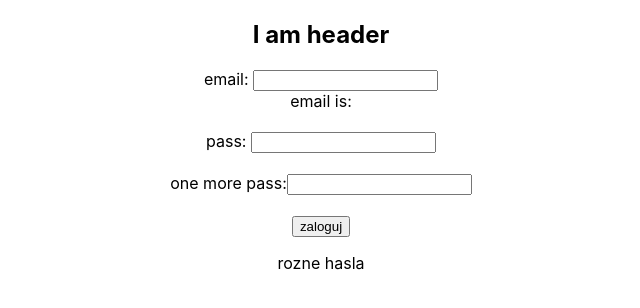
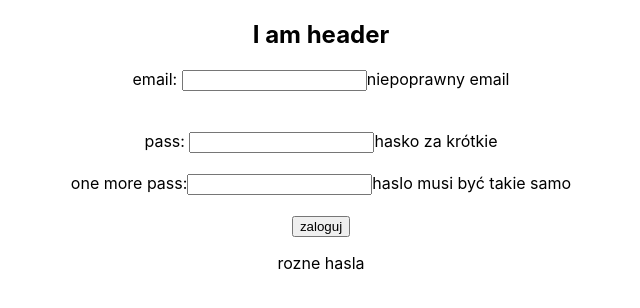
Before and after one commit to StanislawMalanowicz/Redux-form, a React (Create React App) app: page / in a window 1280 px wide. Shown: the top 308 px of the page, without its empty margins (319-959 px from the left). Built offline with nearby package versions, Linux system fonts and the light colour scheme.

Commit message:
simple valiidation

```diff
--- a/src/app/form/components/SubmitForm.js
+++ b/src/app/form/components/SubmitForm.js
@@ -27,14 +27,21 @@ const SubmitForm = (props) => {
         e.preventDefault()
         console.log('submit and validation')
     }
+    const emailRegex = /@/gm;
 
+    const emailAlert = () => emailRegex.test(props.personalInfo.email) ? null : <span>niepoprawny email</span>;
+
+
+    const passAlert = () => props.personalInfo.pass.length >= 6 ? null: <span>hasko za krótkie</span>
+    //  <span>za krótkie hasło</span>
+    const secondPassAlert = () => props.personalInfo.isPassCorrect ? null : <span>haslo musi być takie samo</span>;
     return (
         <form onSubmit={handleSubmit}  >
-            email: <input type="email" ref={emailRef} onChange={handleEmailVal} /><br/>
-            <span>email is: <strong>{props.personalInfo.email}</strong></span>
+            email: <input type="email" ref={emailRef} onChange={handleEmailVal} />{emailAlert()}<br/>
+            {/* <span>email is: <strong>{props.personalInfo.email}</strong></span> */}
             <br/><br/>
-            pass: <input onChange={handleChange} ref={firstPassRef} type="password"/><br/><br/>
-            one more pass:<input onChange={handleSecondPass} ref={secondPassRef} type="password" /><br/><br/>
+            pass: <input onChange={handleChange} ref={firstPassRef} type="password"/>{passAlert()}<br/><br/>
+            one more pass:<input onChange={handleSecondPass} ref={secondPassRef} type="password" />{secondPassAlert()}<br/><br/>
             <button type="submit">zaloguj</button>
             {props.personalInfo.isPassCorrect ? <p>takie same hasla</p> : <p>rozne hasla</p>}
         </form>
```
